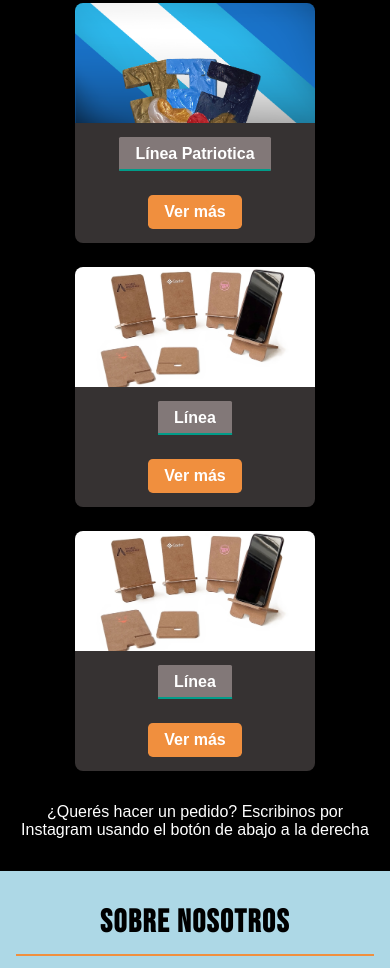
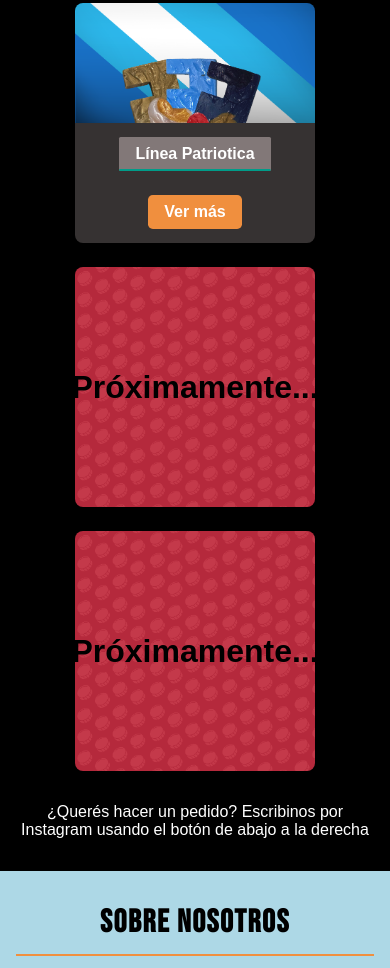
Before and after one commit to KaineosAR/Kaineos, a plain HTML site: page index.html in a window 390 px wide. Shown: the part 1834-2802 px from the top of the page. Drawn offline with Linux system fonts and the light colour scheme; a web font is replaced by a local one.

Commit message:
Actualizacion n.°11 - Correcciones en el responsive design de la pagina de productos, agregado de proximas lineas y correccion de errores de escritura e interpretacion

```diff
--- a/CSS/styles.css
+++ b/CSS/styles.css
@@ -292,7 +292,6 @@ section {
 }
 .product-item {
   border-radius: 0.5rem;
-  box-shadow: 0 2px 6px rgb(0 0 0 / 0.15);
   overflow: hidden;
   transition: transform 0.3s ease, box-shadow 0.3s ease;
   display: flex;
@@ -306,6 +305,21 @@ section {
     box-shadow: 0 4px 10px rgba(223, 216, 216, 0.644);
     transform: scale(1.01);
   }
+}
+/* ---------------Próximamente--------------- */
+.product-item.proximamente {
+  background-image: url("../Images/Herramientas\ visuales/Portada en los productos aun no publicados en el index.webp");
+  background-repeat: no-repeat;
+  background-size: cover;
+  background-position: center;
+  position: relative;
+}
+.h3-proximamente {
+  position: absolute;
+  top: 50%;
+  left: 50%;
+  transform: translate(-50%, -50%);
+  font-size: 2rem;
 }
 .product-img {
   width: 65%;
--- a/index.html
+++ b/index.html
@@ -188,8 +188,9 @@
               id="product-img-patriotico"
             />
           </li>
-          <li class="product-item">
-            <div class="product-secret-text">
+          <li class="product-item proximamente">
+            <h3 class="h3-proximamente">Próximamente...</h3>
+            <!--<div class="product-secret-text">
               <h3>Línea</h3>
               <a href="product-disegn-4.html">
                 <p>Ver más</p>
@@ -199,10 +200,11 @@
               src="Apoyaceluar.jpg"
               alt="Portada de apoyacelulares línea..."
               class="product-img"
-            />
+            />-->
           </li>
-          <li class="product-item">
-            <div class="product-secret-text">
+          <li class="product-item proximamente">
+            <h3 class="h3-proximamente">Próximamente...</h3>
+            <!--<div class="product-secret-text">
               <h3>Línea</h3>
               <a href="product-disegn-5.html">
                 <p>Ver más</p>
@@ -212,7 +214,7 @@
               src="Apoyaceluar.jpg"
               alt="Portada de apoyacelulares línea..."
               class="product-img"
-            />
+            />-->
           </li>
         </ul>
         <div id="product-contact">
```
Also changed, not shown: CSS/styles-products.css (+5 -4 lines), product-disegn-1.html (+1 -1 lines), Images/Herramientas visuales/Portada en los productos aun no publicados en el index.webp (added).
